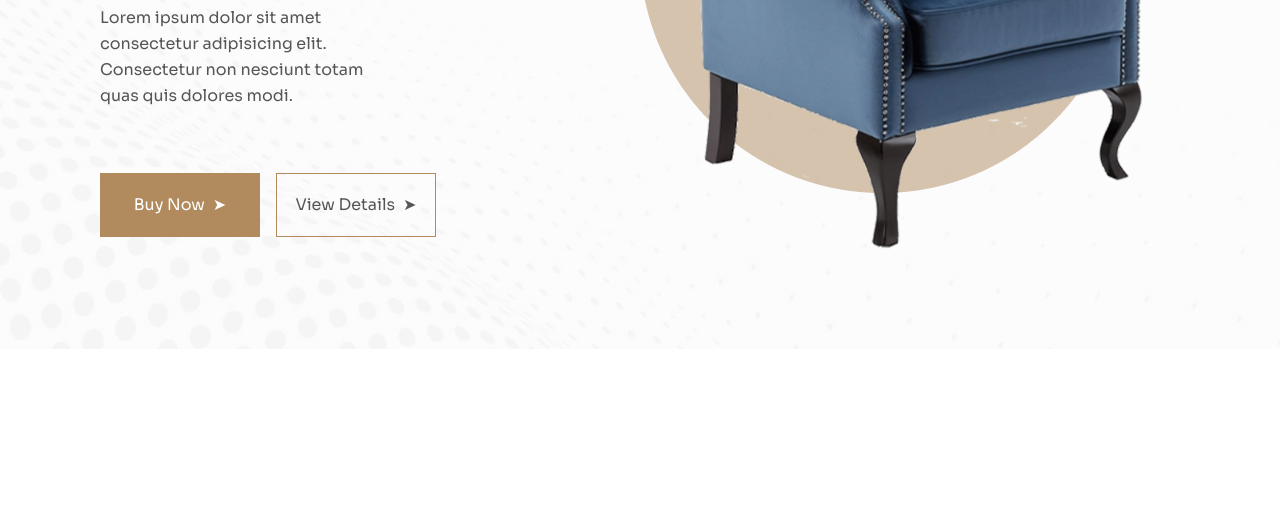
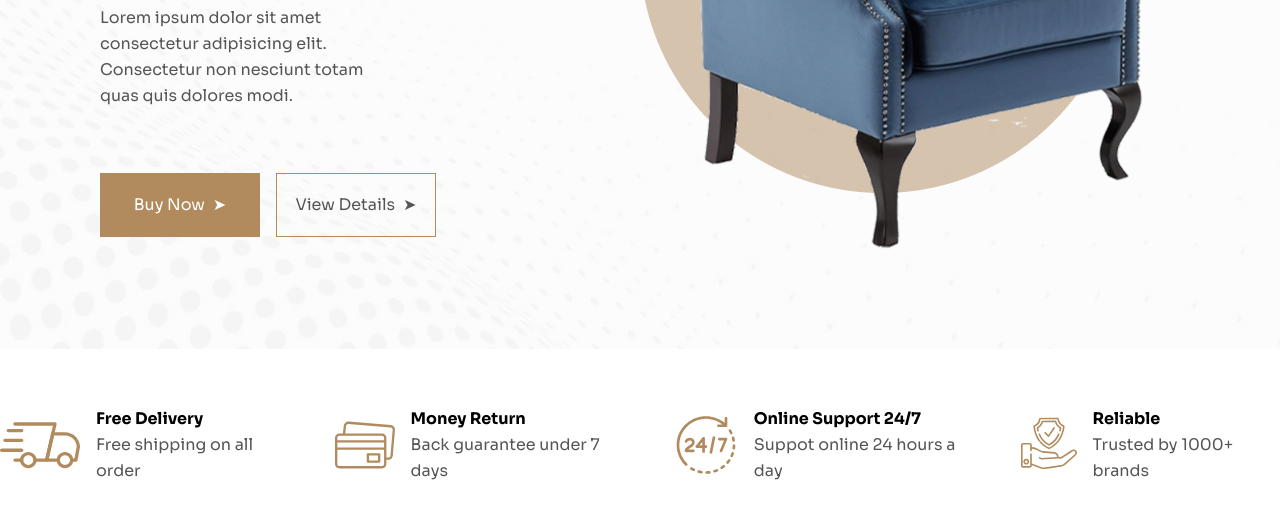
Before and after one commit to Aishatechs/addina-clone-main, a plain HTML site: page addina-clone-main/index.html in a window 1280 px wide. Shown: the part 543-1062 px from the top of the page. Before the commit the page ends 892 px from the top, so only its background shows below. Drawn offline with Linux system fonts and the light colour scheme.

Commit message:
completed mid

```diff
--- a/addina-clone-main/index.html
+++ b/addina-clone-main/index.html
@@ -7,7 +7,13 @@
     <link rel="stylesheet" href="./styles/style.css" />
     <!-- Mobile  styling-->
     <link rel="stylesheet" href="./styles/mobileStyles.css" />
-    <link rel="stylesheet" href="https://cdnjs.cloudflare.com/ajax/libs/font-awesome/6.7.2/css/all.min.css" integrity="sha512-Evv84Mr4kqVGRNSgIGL/F/aIDqQb7xQ2vcrdIwxfjThSH8CSR7PBEakCr51Ck+w+/U6swU2Im1vVX0SVk9ABhg==" crossorigin="anonymous" referrerpolicy="no-referrer" />
+    <link
+      rel="stylesheet"
+      href="https://cdnjs.cloudflare.com/ajax/libs/font-awesome/6.7.2/css/all.min.css"
+      integrity="sha512-Evv84Mr4kqVGRNSgIGL/F/aIDqQb7xQ2vcrdIwxfjThSH8CSR7PBEakCr51Ck+w+/U6swU2Im1vVX0SVk9ABhg=="
+      crossorigin="anonymous"
+      referrerpolicy="no-referrer"
+    />
   </head>
   <body>
     <!-- Header / Navbar -->
@@ -63,11 +69,10 @@
         <p class="lorem">
           Lorem ipsum dolor sit amet consectetur adipisicing elit. Consectetur
           non nesciunt totam quas quis dolores modi.
-
         </p>
         <div class="btns">
           <div class="btn btn1">
-            <p>Buy Now </p>
+            <p>Buy Now</p>
             <span>&#10148;</span>
           </div>
           <div class="btn btn2">
@@ -78,11 +83,40 @@
       </div>
 
       <div class="right-hero">
-        <img src="./assets/circle.png" alt="">
-        <img  class="hero-chair" src="./assets/details-06.png" alt="">
+        <img src="./assets/circle.png" alt="" />
+        <img class="hero-chair" src="./assets/details-06.png" alt="" />
       </div>
     </div>
-
+    <div class="mid">
+      <div class="delivery">
+        <img src="./icons/delivery-bus.svg" alt="" />
+        <div>
+          <p class="txt">Free Delivery</p>
+          <p>Free shipping on all order</p>
+        </div>
+      </div>
+      <div class="money">
+        <img src="./icons/wallet.svg" alt="" />
+        <div>
+          <p class="txt">Money Return</p>
+          <p>Back guarantee under 7 days</p>
+        </div>
+      </div>
+      <div class="online">
+        <img src="./icons/online-support.svg" alt="" />
+        <div>
+          <p class="txt">Online Support 24/7</p>
+          <p>Suppot online 24 hours a day</p>
+        </div>
+      </div>
+      <div class="reliable">
+        <img src="./icons/reliable.svg" alt="" />
+        <div>
+          <p class="txt">Reliable</p>
+          <p>Trusted by 1000+ brands</p>
+        </div>
+      </div>
+    </div>
     <script src="./javascripts/navbar-menu.js"></script>
   </body>
 </html>
--- a/addina-clone-main/styles/style.css
+++ b/addina-clone-main/styles/style.css
@@ -244,3 +244,32 @@ body {
   scale: 0.8;
   top: -30%;
 }
+.mid {
+  width: 100vw;
+  height: 15vw;
+  display: flex;
+  align-items: center;
+  justify-content: center;
+  gap: 3rem;
+
+}
+.delivery {
+  display: flex;
+  gap: 1rem;
+}
+.money {
+  display: flex;
+  gap: 1rem;
+}
+.online {
+  display: flex;
+  gap: 1rem;
+}
+.reliable {
+  display: flex;
+  gap: 1rem;
+}
+.txt{
+  color: var(--clr-common-black);
+  font-weight: bold;
+}
```
